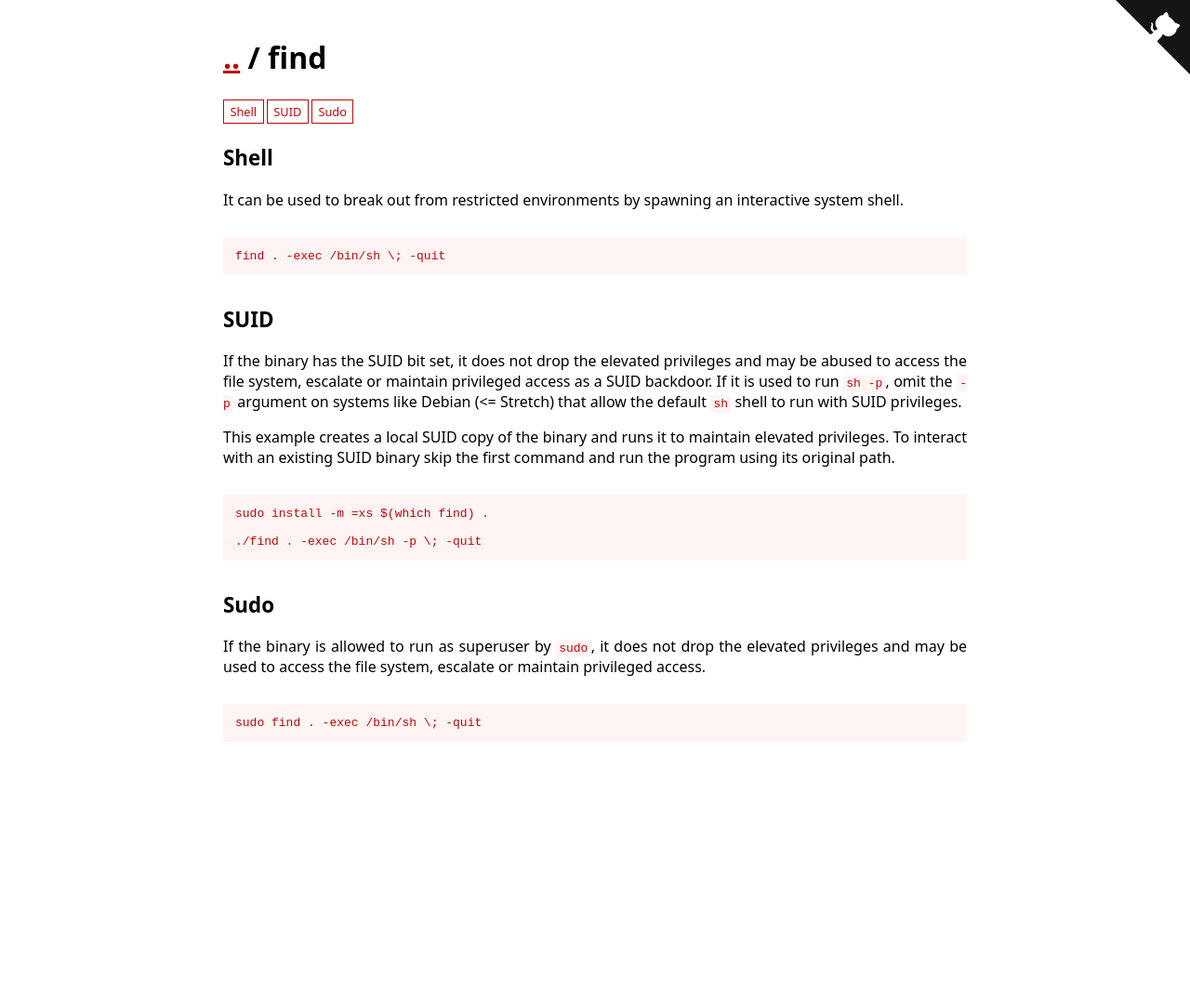
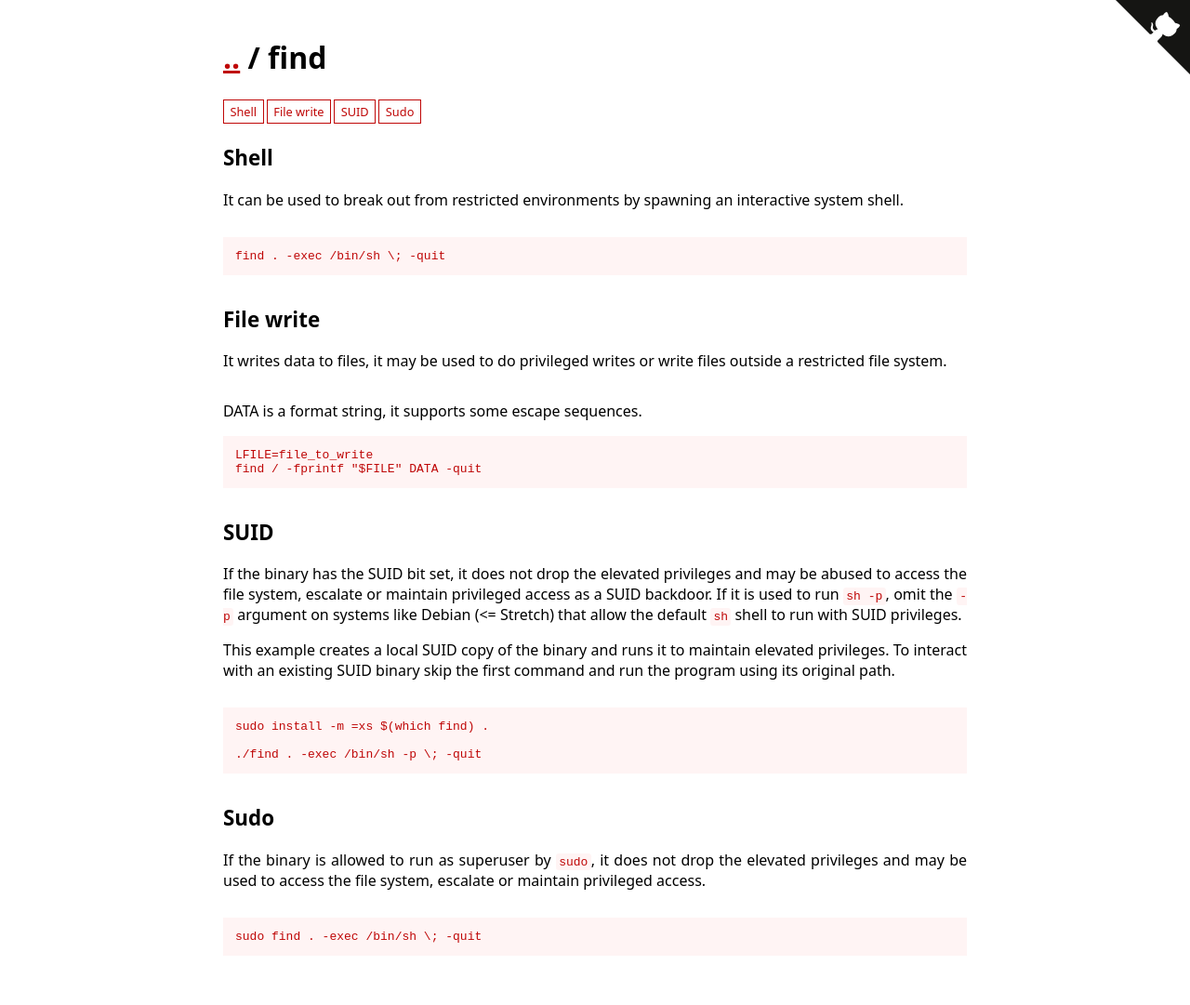
Before and after one commit to GTFOBins/GTFOBins.github.io, a Jekyll site: the page built from _gtfobins/find.md, in a window 1280 px wide. Shown: the whole page at 93% size. Built offline with Jekyll 4.4.1, drawn with Linux system fonts in a browser that asks for light colours; before the commit the page ends 900 px from its top, so only the background shows below that.

Commit message:
Add find file-write
Co-authored-by: Andrea Cardaci <cyrus.and@gmail.com>

```diff
--- a/_gtfobins/find.md
+++ b/_gtfobins/find.md
@@ -6,4 +6,9 @@ functions:
     - code: ./find . -exec /bin/sh -p \; -quit
   sudo:
     - code: sudo find . -exec /bin/sh \; -quit
+  file-write:
+    - description: DATA is a format string, it supports some escape sequences.
+      code: |
+        LFILE=file_to_write
+        find / -fprintf "$FILE" DATA -quit
 ---
```
